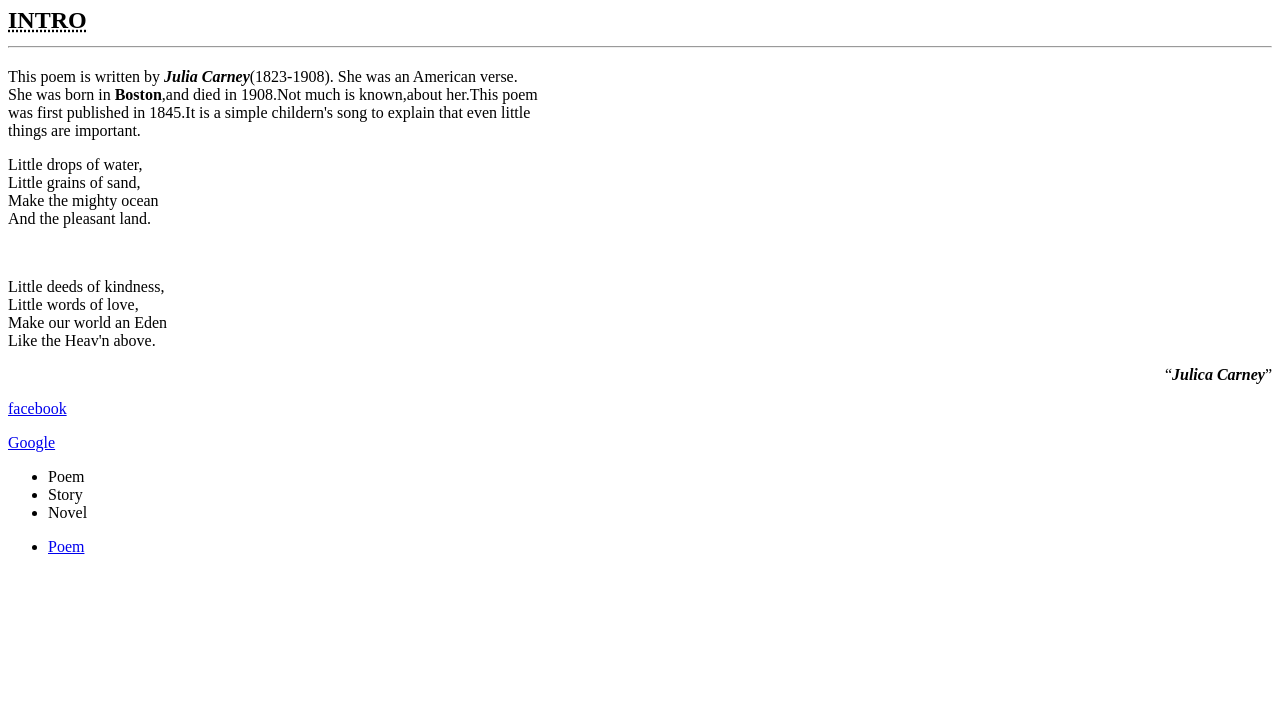
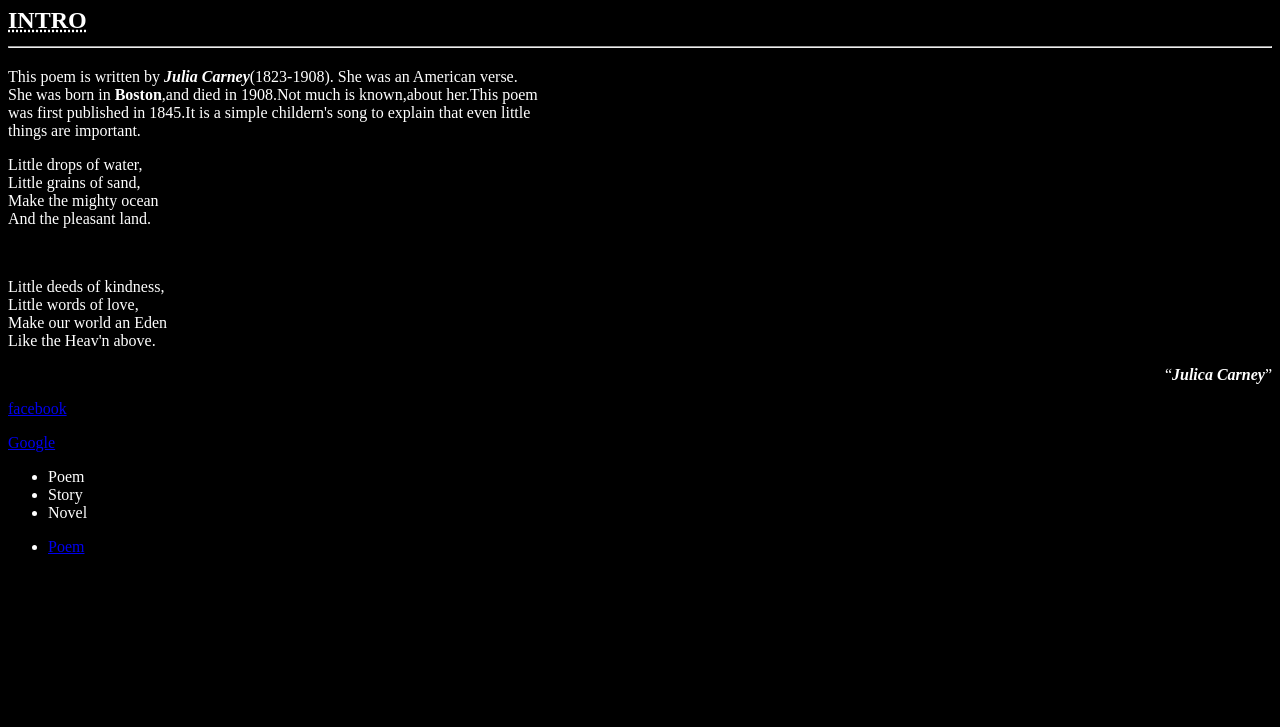
Before and after one commit to areeb2001/Practicing, a plain HTML site: page index.html in a window 1280 px wide. Shown: the part 73-800 px from the top of the page. Drawn offline with Linux system fonts and the light colour scheme.

Commit message:
modified css

```diff
--- a/style.css
+++ b/style.css
@@ -3,3 +3,7 @@
     display: flex;
     justify-self: flex-end;
 }
+body{
+    background-color: black;
+    color: white;
+}
```
